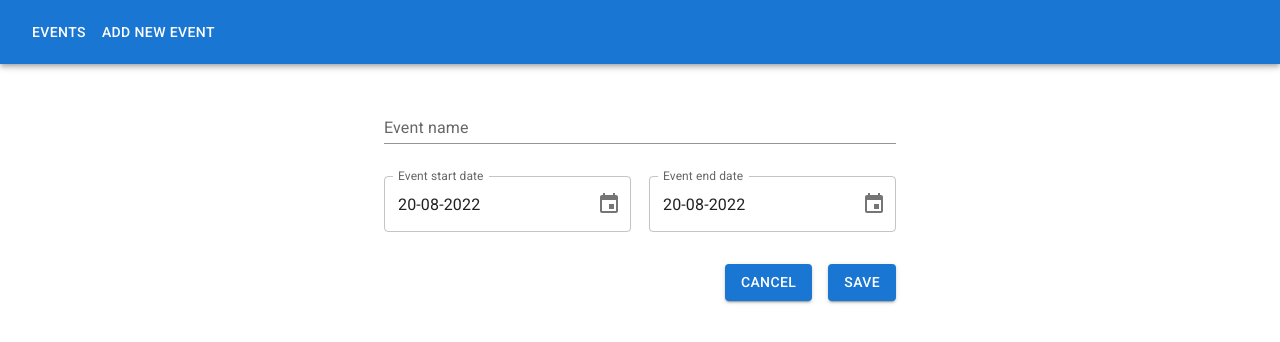
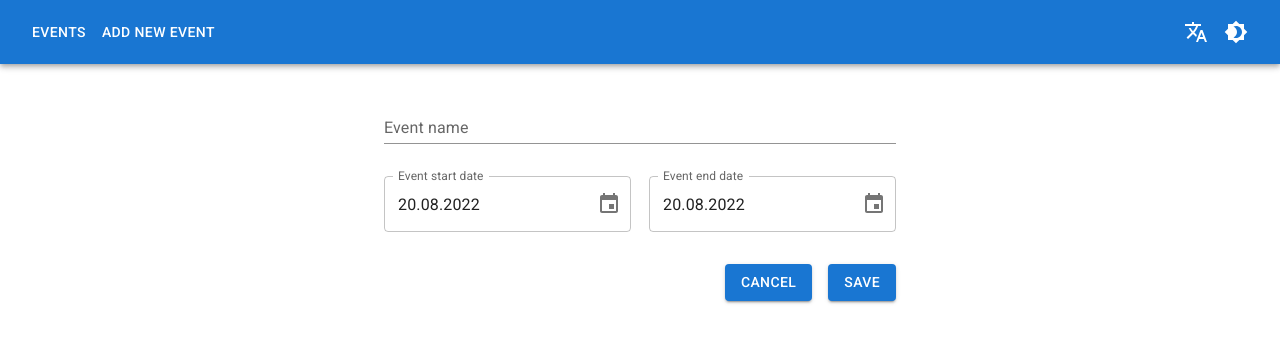
Before and after one commit to Oyoshi/events-app, a React (Create React App) app: page /events/new in a window 1280 px wide. Shown: the top 342 px of the page. Built offline with nearby package versions, Linux system fonts and the light colour scheme.

Commit message:
feat: implement dark/light theme switching

```diff
--- a/src/app/app.tsx
+++ b/src/app/app.tsx
@@ -5,6 +5,7 @@ import CssBaseline from "@mui/material/CssBaseline";
 import { AdapterDateFns } from "@mui/x-date-pickers/AdapterDateFns";
 import { LocalizationProvider } from "@mui/x-date-pickers/LocalizationProvider";
 import { store } from "store";
+import ColorModeContextProvider from "./theme";
 import Router from "./router";
 
 export default function App() {
@@ -12,8 +13,10 @@ export default function App() {
     <LocalizationProvider dateAdapter={AdapterDateFns}>
       <I18nextProvider i18n={i18nInit}>
         <Provider store={store}>
-          <CssBaseline />
-          <Router />
+          <ColorModeContextProvider>
+            <CssBaseline />
+            <Router />
+          </ColorModeContextProvider>
         </Provider>
       </I18nextProvider>
     </LocalizationProvider>
--- /dev/null
+++ b/src/app/theme/index.ts
@@ -0,0 +1,5 @@
+import ColorModeContextProvider from "./theme";
+
+export * from "./theme.interface";
+export { ColorModeContext } from "./theme";
+export default ColorModeContextProvider;
--- /dev/null
+++ b/src/app/theme/theme.tsx
@@ -0,0 +1,43 @@
+import { FC, createContext, useState, useMemo } from "react";
+import { ThemeProvider, createTheme } from "@mui/material/styles";
+import {
+  IColorModeContext,
+  ColorModeContextProviderProps,
+} from "./theme.interface";
+
+export const ColorModeContext = createContext<IColorModeContext>({
+  toggleColorMode: () => {},
+});
+
+const ColorModeContextProvider: FC<ColorModeContextProviderProps> = ({
+  children,
+}) => {
+  const [mode, setMode] = useState<"light" | "dark">("light");
+
+  const colorMode = useMemo(
+    () => ({
+      toggleColorMode: () => {
+        setMode((prevMode) => (prevMode === "light" ? "dark" : "light"));
+      },
+    }),
+    []
+  );
+
+  const theme = useMemo(
+    () =>
+      createTheme({
+        palette: {
+          mode,
+        },
+      }),
+    [mode]
+  );
+
+  return (
+    <ColorModeContext.Provider value={colorMode}>
+      <ThemeProvider theme={theme}>{children}</ThemeProvider>
+    </ColorModeContext.Provider>
+  );
+};
+
+export default ColorModeContextProvider;
--- a/src/components/event-form/event-form.tsx
+++ b/src/components/event-form/event-form.tsx
@@ -70,7 +70,7 @@ const EventForm: FC<EventFormProps> = ({ onSubmit, eventId }) => {
               render={({ field }) => (
                 <DesktopDatePicker
                   label={t("event-start-date")}
-                  inputFormat="dd-MM-yyyy"
+                  inputFormat="dd.MM.yyyy"
                   renderInput={(params) => (
                     <TextField
                       error={errors.startDate !== undefined}
@@ -88,7 +88,7 @@ const EventForm: FC<EventFormProps> = ({ onSubmit, eventId }) => {
               render={({ field }) => (
                 <DesktopDatePicker
                   label={t("event-end-date")}
-                  inputFormat="dd-MM-yyyy"
+                  inputFormat="dd.MM.yyyy"
                   renderInput={(params) => (
                     <TextField
                       error={errors.endDate !== undefined}
--- a/src/components/navbar/navbar.tsx
+++ b/src/components/navbar/navbar.tsx
@@ -1,11 +1,22 @@
 import { Link as RouterLink } from "react-router-dom";
 import { useTranslation } from "react-i18next";
-import { AppBar, Toolbar, Button, Link } from "@mui/material";
+import { AppBar, Toolbar, Button, Link, Box, IconButton } from "@mui/material";
+import { useTheme } from "@mui/material/styles";
+import { Brightness4, Brightness7, Translate } from "@mui/icons-material";
+import { useColorMode } from "hooks";
 import { LINKS } from "./navbar.const";
 import { NavLink } from "./navbar.interface";
 
 export default function Navbar() {
-  const { t } = useTranslation();
+  const { t, i18n } = useTranslation();
+
+  const theme = useTheme();
+
+  const { toggleColorMode } = useColorMode();
+
+  const changeLanguageHandler = () => {
+    i18n.changeLanguage("pl");
+  };
 
   return (
     <AppBar position="static">
@@ -22,6 +33,14 @@ export default function Navbar() {
             </Link>
           </Button>
         ))}
+        <Box sx={{ ml: "auto" }}>
+          <IconButton onClick={changeLanguageHandler} color="inherit">
+            <Translate />
+          </IconButton>
+          <IconButton onClick={toggleColorMode} color="inherit">
+            {theme.palette.mode === "dark" ? <Brightness7 /> : <Brightness4 />}
+          </IconButton>
+        </Box>
       </Toolbar>
     </AppBar>
   );
--- a/src/hooks/index.ts
+++ b/src/hooks/index.ts
@@ -1,2 +1,3 @@
 export { useAppDispatch } from "./use-app-dispatch";
 export { useAppSelector } from "./use-app-selector";
+export { useColorMode } from "./use-color-mode";
--- /dev/null
+++ b/src/hooks/use-color-mode.ts
@@ -0,0 +1,5 @@
+import { useContext } from "react";
+import { IColorModeContext, ColorModeContext } from "app/theme";
+
+export const useColorMode = () =>
+  useContext<IColorModeContext>(ColorModeContext);
--- a/src/i18n/translations.json
+++ b/src/i18n/translations.json
@@ -10,5 +10,17 @@
       "save": "Save",
       "actions": "Actions"
     }
+  },
+  "pl": {
+    "translation": {
+      "events": "Wydarzenia",
+      "create-event": "Dodaj wydarzenie",
+      "event-name": "Nazwa wydarzenia",
+      "event-start-date": "Data początku",
+      "event-end-date": "Data końca",
+      "cancel": "Anuluj",
+      "save": "Zapisz",
+      "actions": "Akcje"
+    }
   }
 }
```
Also changed, not shown: src/app/theme/theme.interface.ts (added, +9 -0 lines).
